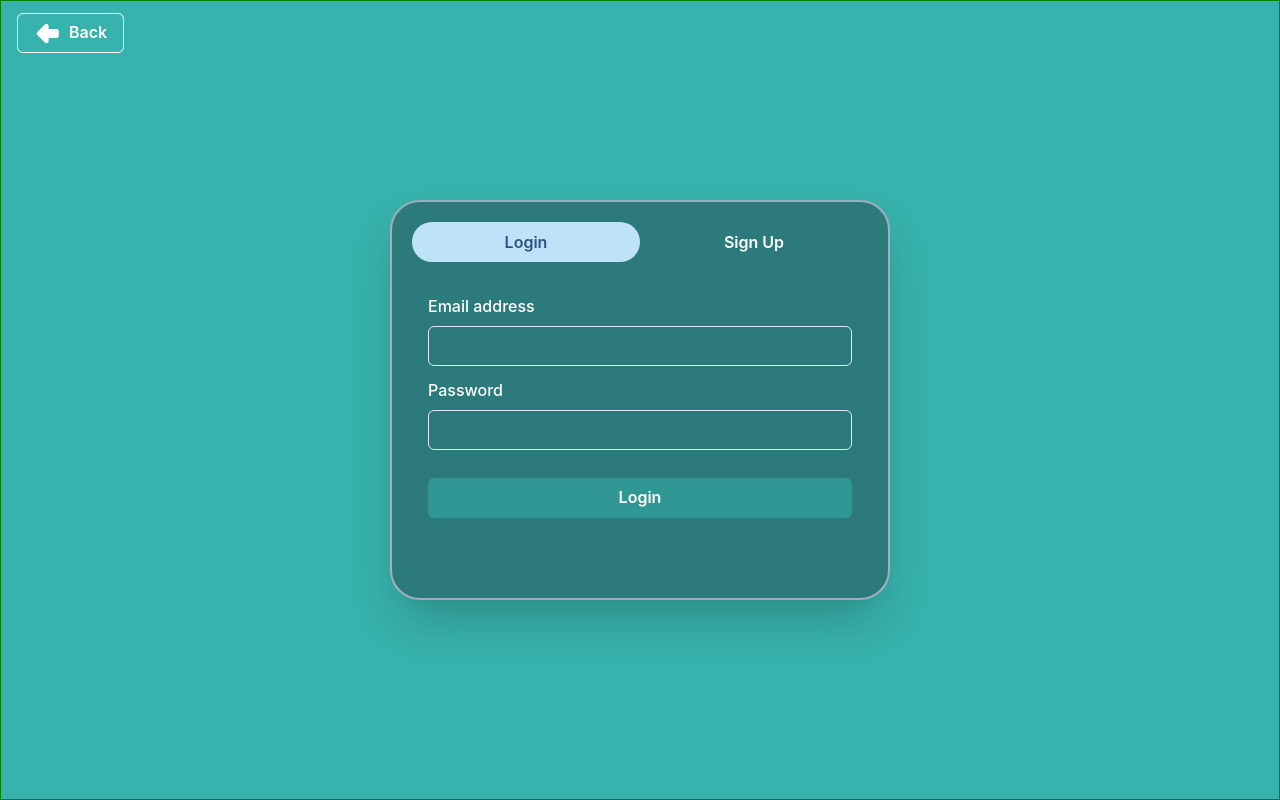
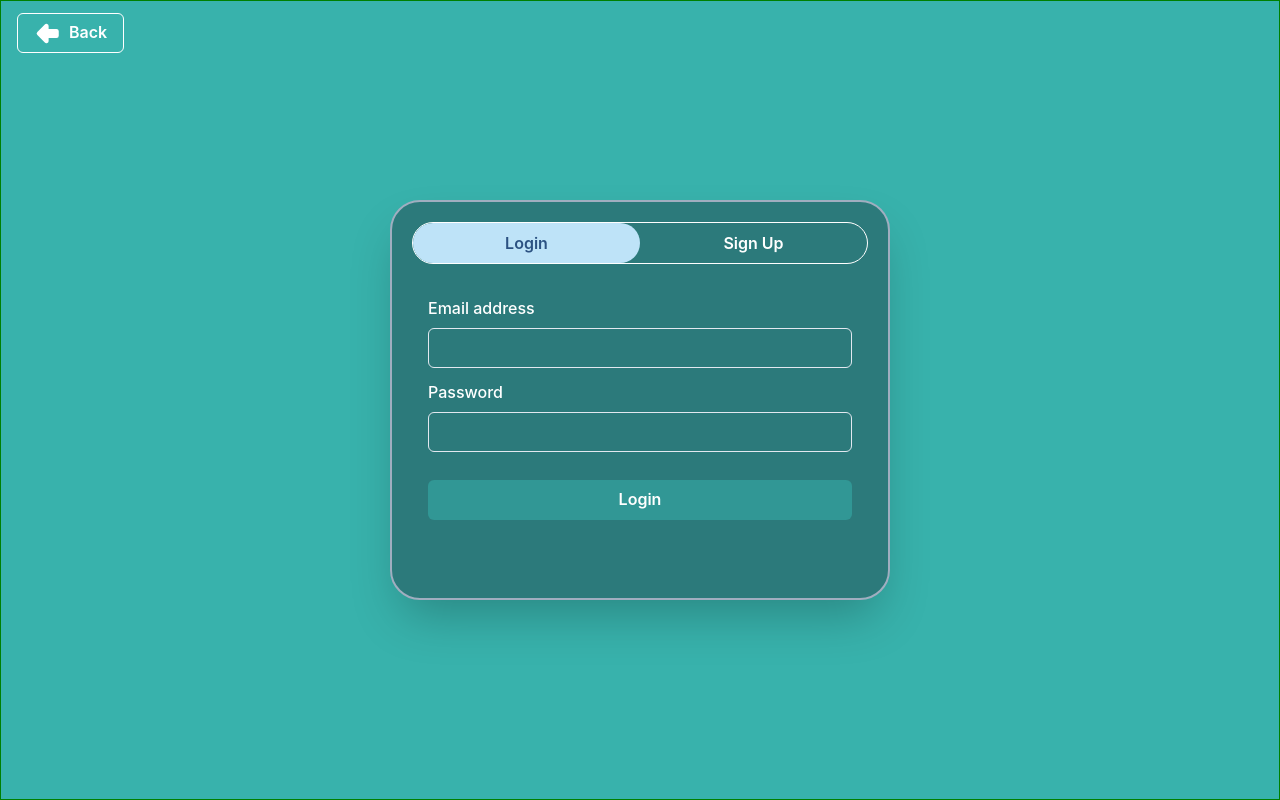
Before and after one commit to htripathi12/chess-nexus, a React (Create React App) app: page /login in a window 1280 px wide. Built offline with nearby package versions, Linux system fonts and the light colour scheme.

Commit message:
format changes, TODO: make slide animation for login/signup

```diff
--- a/src/Login.js
+++ b/src/Login.js
@@ -8,19 +8,21 @@ function Login() {
         <>
         <Button marginTop="3" bg='teal.400' border="1px" display="flex" flexDirection="row" color="white" _hover={{ bg: "teal.700", color: "white" }}>
             <Link as={RouterLink} to="/" _hover={{ textDecoration: "none" }}>
-            <svg xmlns="http://www.w3.org/2000/svg" class="icon icon-tabler icon-tabler-arrow-big-left-filled" width="27" height="27" viewBox="0 0 24 24" stroke-width="1.5" stroke="#ffffff" fill="none" stroke-linecap="round" stroke-linejoin="round">
-                <path stroke="none" d="M0 0h24v24H0z" fill="none"/>
-                <path d="M9.586 4l-6.586 6.586a2 2 0 0 0 0 2.828l6.586 6.586a2 2 0 0 0 2.18 .434l.145 -.068a2 2 0 0 0 1.089 -1.78v-2.586h7a2 2 0 0 0 2 -2v-4l-.005 -.15a2 2 0 0 0 -1.995 -1.85l-7 -.001v-2.585a2 2 0 0 0 -3.414 -1.414z" stroke-width="0" fill="currentColor" />
-            </svg>
+                <svg xmlns="http://www.w3.org/2000/svg" class="icon icon-tabler icon-tabler-arrow-big-left-filled"
+                    width="27" height="27" viewBox="0 0 24 24" stroke-width="1.5" stroke="#ffffff" fill="none"
+                    stroke-linecap="round" stroke-linejoin="round">
+                    <path stroke="none" d="M0 0h24v24H0z" fill="none"/>
+                    <path d="M9.586 4l-6.586 6.586a2 2 0 0 0 0 2.828l6.586 6.586a2 2 0 0 0 2.18 .434l.145 -.068a2 2 0 0 0 1.089 -1.78v-2.586h7a2 2 0 0 0 2 -2v-4l-.005 -.15a2 2 0 0 0 -1.995 -1.85l-7 -.001v-2.585a2 2 0 0 0 -3.414 -1.414z" stroke-width="0" fill="currentColor" />
+                </svg>
             </Link>
             <Link as={RouterLink} to="/" _hover={{ textDecoration: "none" }}><Text ml={2}>Back</Text></Link>
         </Button>
         <AbsoluteCenter>
-            <Container bg='teal.600' borderRadius="30" w='500px' h='400px' color="white" p={5} shadow="2xl"border="2px" borderColor="gray.400">
+            <Container bg='teal.600' borderRadius="30" w='500px' h='400px' color="white" p={5} shadow="2xl" border="2px" borderColor="gray.400">
                 <Tabs isFitted variant="soft-rounded">
-                    <TabList mb="1em">
-                        <Tab color="white" _hover={{ color: "white", bg: "teal.800"}}>Login</Tab>
-                        <Tab color="white" _hover={{ color: "white", bg: "teal.800" }}>Sign Up</Tab>
+                    <TabList mb="1em" border="1px" borderRadius="21px">
+                        <Tab color="white" _hover={{ color: "white", bg: "teal.800"}} _active={{ transform: "translateX(10px)", transition: "transform 0.2s" }}>Login</Tab>
+                        <Tab color="white" _hover={{ color: "white", bg: "teal.800"}} _active={{ transform: "translateX(10px)", transition: "transform 0.2s" }}>Sign Up</Tab>
                     </TabList>
                     <TabPanels>
                         <TabPanel>
@@ -64,4 +66,5 @@ function Login() {
     );
 }
 
+
 export default Login;
```
